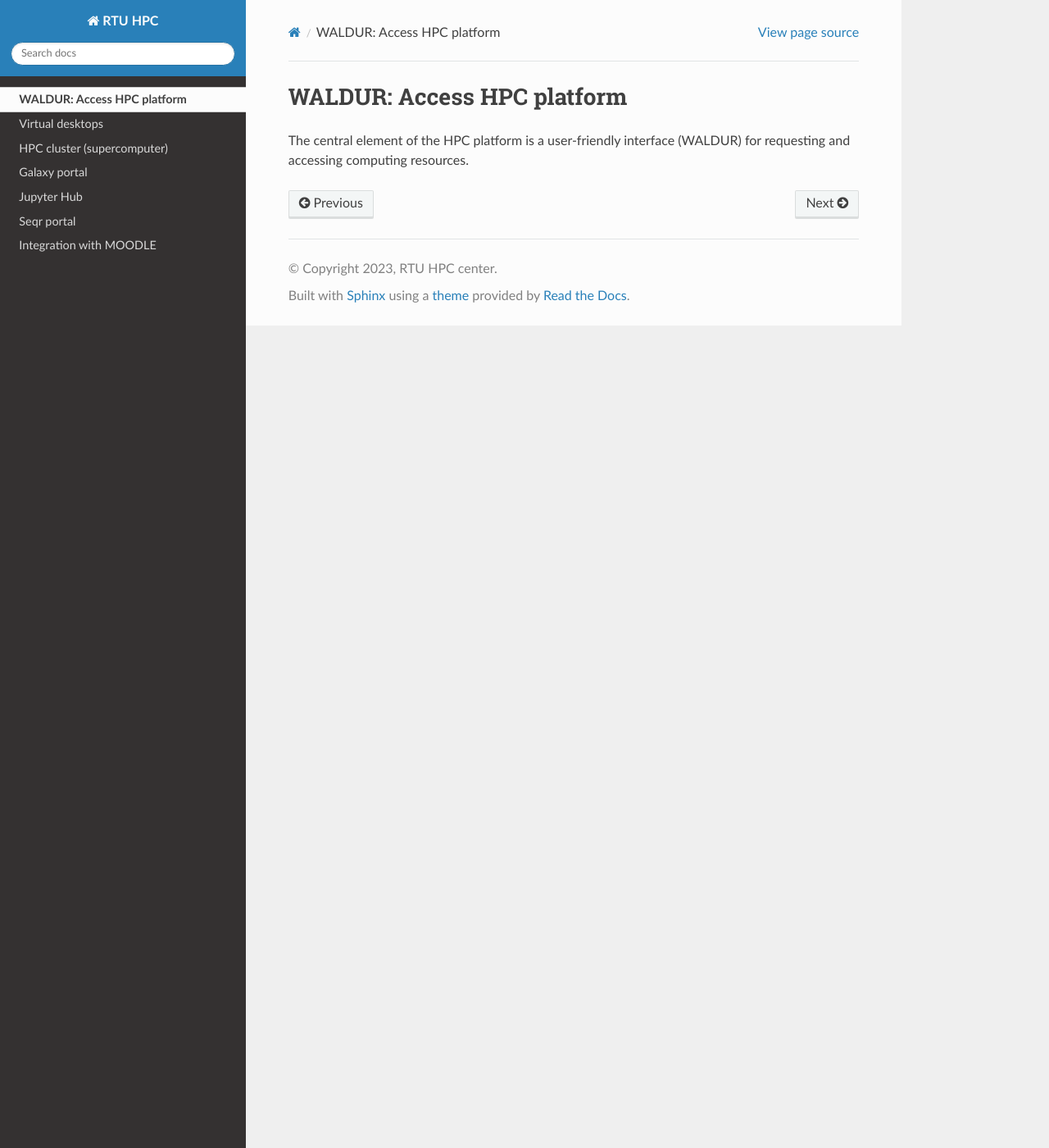
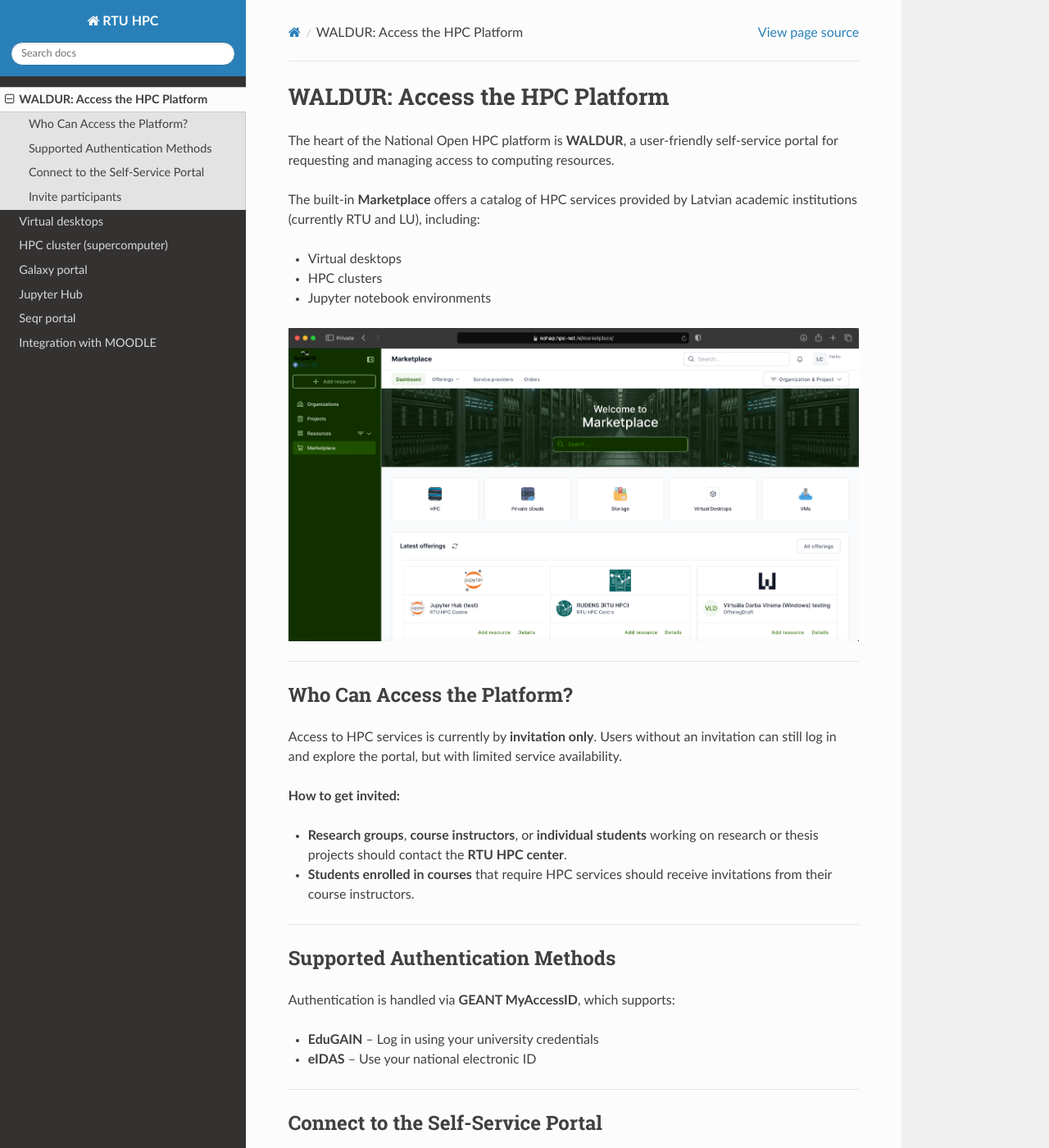
Before and after one commit to rtuhpc/hpc-platform, a Sphinx documentation site: the page built from doc/hpc_platform.md, in a window 1280 px wide and 1400 px high. Shown: the whole window at 82% size. Built offline with Sphinx 7.4.7 and the Read the Docs theme 3.1.0, drawn with Linux system fonts in a browser that asks for light colours; some of the changed text lies outside the part shown.

Commit message:
Update hpc_platform.md

````diff
--- a/doc/hpc_platform.md
+++ b/doc/hpc_platform.md
@@ -1,2 +1,45 @@
-# WALDUR: Access HPC platform
-The central element of the HPC platform is a user-friendly interface (WALDUR) for requesting and accessing computing resources.
+# WALDUR: Access the HPC Platform
+
+The heart of the National Open HPC platform is **WALDUR**, a user-friendly self-service portal for requesting and managing access to computing resources.
+
+The built-in **Marketplace** offers a catalog of HPC services provided by Latvian academic institutions (currently RTU and LU), including:
+
+- Virtual desktops
+- HPC clusters
+- Jupyter notebook environments
+
+![Waldur marketplace](images/marketplace.png)
+
+---
+
+## Who Can Access the Platform?
+
+Access to HPC services is currently by **invitation only**. Users without an invitation can still log in and explore the portal, but with limited service availability.
+
+**How to get invited:**
+
+- **Research groups**, **course instructors**, or **individual students** working on research or thesis projects should contact the **RTU HPC center**.
+- **Students enrolled in courses** that require HPC services should receive invitations from their course instructors.
+
+---
+
+## Supported Authentication Methods
+
+Authentication is handled via **GEANT MyAccessID**, which supports:
+
+- **EduGAIN** – Log in using your university credentials
+- **eIDAS** – Use your national electronic ID
+
+---
+
+## Connect to the Self-Service Portal
+
+Visit the National Open HPC Platform:
+🔗 [https://nohap.hpc-net.lv](https://nohap.hpc-net.lv)
+
+
+```{include} ./include/waldur_access.md
+```
+## Invite participants
+
+```{include} ./include/waldur_invite.md
````
